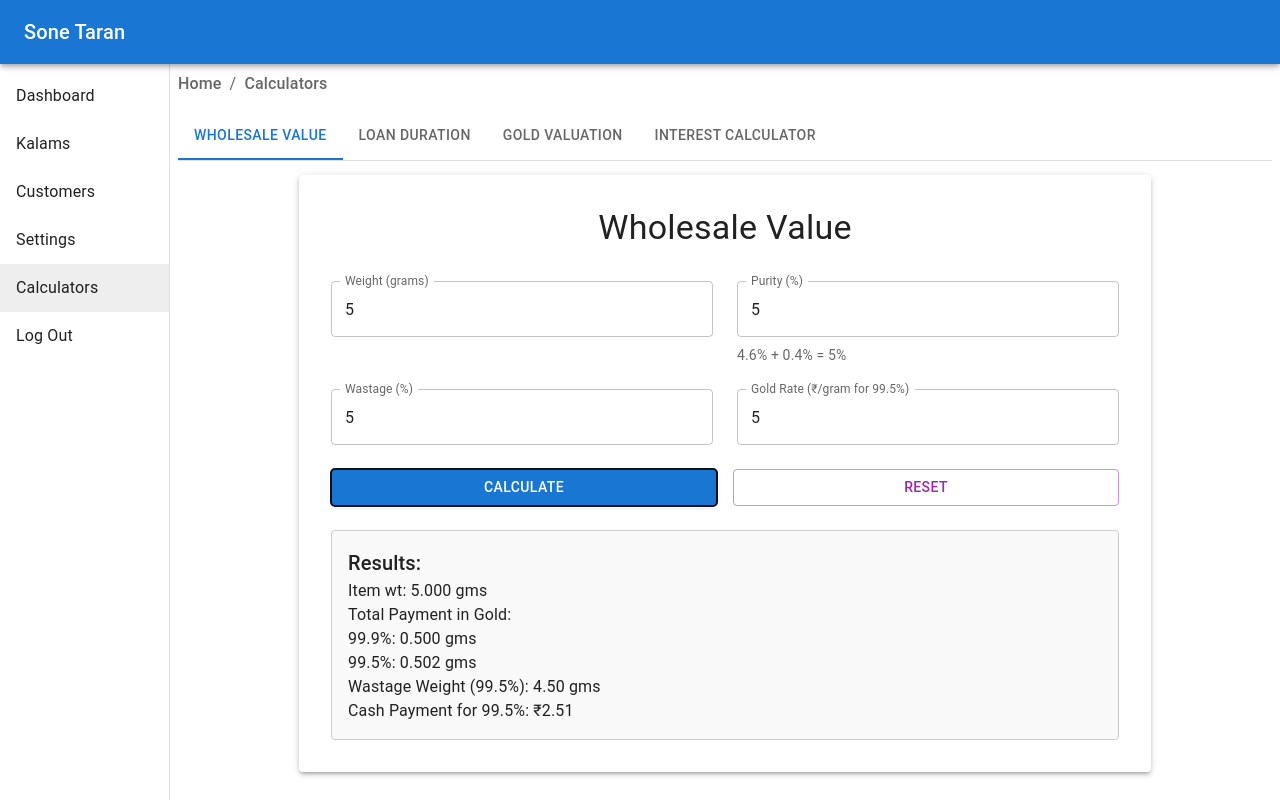
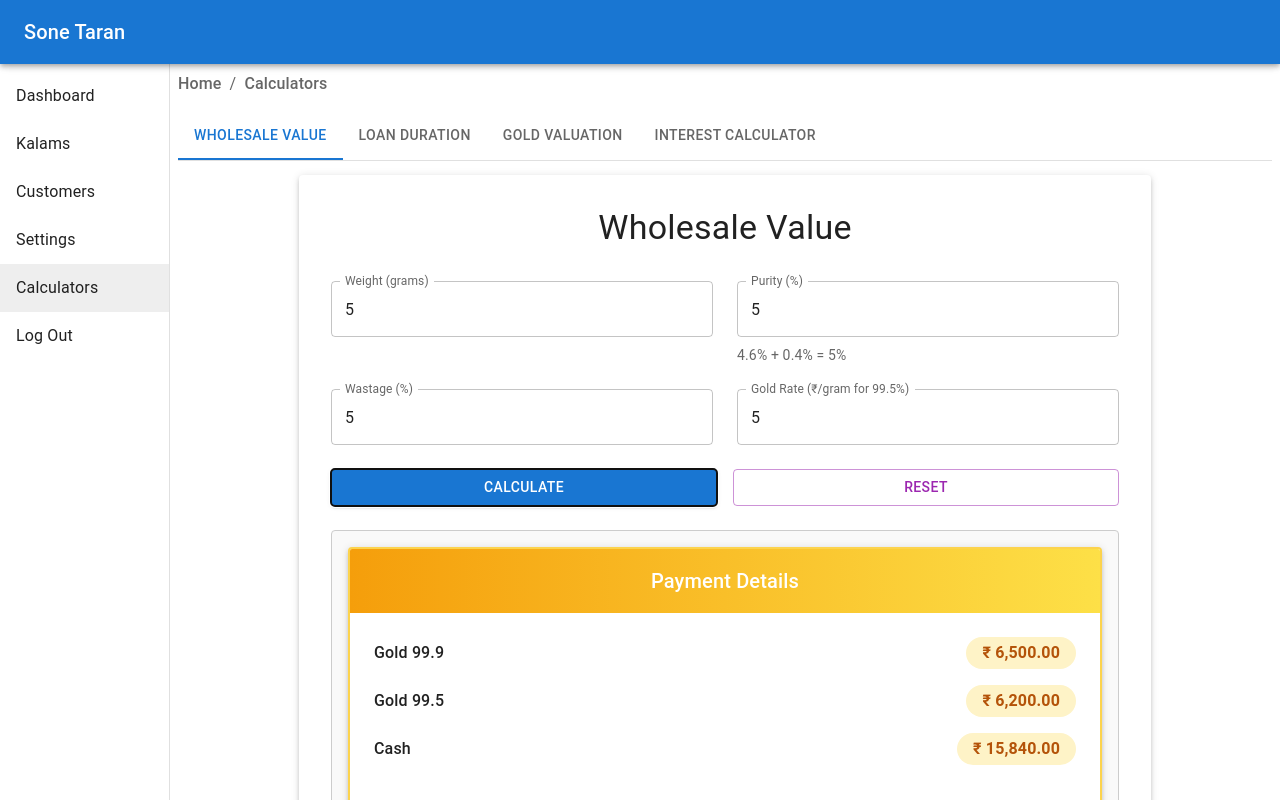
Before and after one commit to maheshgarade/sone-taran, a React (Vite) app: page /calculators in a window 1280 px wide. Both pictures are taken after typing "5", "5", "5", "5" into the empty fields and a click on the button "CALCULATE". Shown: the top 800 px of the page. Built offline with nearby package versions, Linux system fonts and the light colour scheme.

Commit message:
Moved to a new folder

```diff
--- a/src/features/calculators/gold-valuation/GoldValuation.tsx
+++ b/src/features/calculators/gold-valuation/GoldValuation.tsx
@@ -10,7 +10,7 @@ import {
   Container,
 } from '@mui/material';
 import { calculateMaxLoanTenure2 } from '../../../utils/MaxLoanTenureUtil';
-import PercentageSlider from '../../../shared/percentage-slider/PercentageSlider';
+import PercentageSlider from '../../../shared/components/percentage-slider/PercentageSlider';
 
 const GoldValuation = () => {
   // const [selectedPercentage, setSelectedPercentage] = useState<number>(0);
--- a/src/features/calculators/interest-calculator/InterestCalculator.tsx
+++ b/src/features/calculators/interest-calculator/InterestCalculator.tsx
@@ -17,7 +17,7 @@ import { DatePicker, LocalizationProvider } from '@mui/x-date-pickers';
 import { AdapterDateFns } from '@mui/x-date-pickers/AdapterDateFns';
 import { useState } from 'react';
 import { InterestBreakdown } from '../../../models/InterestBreakdown';
-import CompoundInterestTable from '../../../shared/compound-interest-table/CompoundInterestTable';
+import CompoundInterestTable from '../../../shared/components/compound-interest-table/CompoundInterestTable';
 import {
   calculateRoundedMonthsAndDays,
   calculateMonthsAndDays,
--- a/src/features/calculators/wholesale-value-calculator/WholesaleValueCalculator.tsx
+++ b/src/features/calculators/wholesale-value-calculator/WholesaleValueCalculator.tsx
@@ -9,6 +9,7 @@ import {
   Paper,
   Container,
 } from '@mui/material';
+import PaymentDetailsCard from '../../../shared/components/payment-details-card/PaymentDetailsCard';
 
 interface CalculatedValues {
   itemWeight: number;
@@ -205,6 +206,7 @@ const WholesaleValueCalculator: React.FC = () => {
               backgroundColor: '#f9f9f9',
             }}
           >
+            <PaymentDetailsCard />
             <Typography variant="h6">Results:</Typography>
             <Typography>
               Item wt: {calculatedValues.itemWeight.toFixed(3)} gms
--- /dev/null
+++ b/src/shared/components/payment-details-card/PaymentDetailsCard.tsx
@@ -0,0 +1,86 @@
+import { Card, CardContent, CardHeader, Typography, Box } from '@mui/material';
+
+const PaymentDetailsCard = () => {
+  return (
+    <Card
+      sx={{
+        overflow: 'hidden',
+        boxShadow: 3,
+        border: '2px solid',
+        borderColor: '#FCD34D', // Amber-200 equivalent
+        transition: 'all 0.3s',
+        '&:hover': { boxShadow: 6 },
+      }}
+    >
+      <CardHeader
+        sx={{
+          background: 'linear-gradient(to right, #F59E0B, #FDE047)', // Amber-500 to Yellow-500 equivalent
+          paddingBottom: 2,
+          textAlign: 'center',
+        }}
+        title={
+          <Typography variant="h6" color="white">
+            Payment Details
+          </Typography>
+        }
+      />
+      <CardContent sx={{ padding: 3, backgroundColor: 'white' }}>
+        <Box display="flex" flexDirection="column" gap={2}>
+          {[
+            { label: 'Gold 99.9', amount: '6,500.00' },
+            { label: 'Gold 99.5', amount: '6,200.00' },
+            { label: 'Cash', amount: '15,840.00' },
+          ].map((item, index) => (
+            <Box
+              key={index}
+              display="flex"
+              justifyContent="space-between"
+              alignItems="center"
+            >
+              <Typography fontWeight={500} color="gray.700">
+                {item.label}
+              </Typography>
+              <Box
+                sx={{
+                  backgroundColor: '#FEF3C7', // Amber-100 equivalent
+                  px: 2,
+                  py: 0.5,
+                  borderRadius: '999px',
+                  color: '#B45309', // Amber-800 equivalent
+                  fontWeight: 600,
+                }}
+              >
+                &#8377; {item.amount}
+              </Box>
+            </Box>
+          ))}
+          <Box pt={3} mt={3} borderTop={1} borderColor="gray.200">
+            <Box
+              display="flex"
+              justifyContent="space-between"
+              alignItems="center"
+            >
+              <Typography fontWeight={700} color="gray.800">
+                Total
+              </Typography>
+              <Box
+                sx={{
+                  backgroundColor: '#F59E0B', // Amber-500 equivalent
+                  px: 2,
+                  py: 0.5,
+                  borderRadius: '999px',
+                  color: 'white',
+                  fontWeight: 700,
+                }}
+              >
+                &#8377; 28,540.00
+              </Box>
+            </Box>
+          </Box>
+        </Box>
+      </CardContent>
+    </Card>
+  );
+};
+
+export default PaymentDetailsCard;
```
Also changed, not shown: src/features/kalams/kalam-card/KalamCard.tsx (+4 -6 lines), src/shared/components/compound-interest-table/CompoundInterestTable.tsx (renamed from src/shared/compound-interest-table/CompoundInterestTable.tsx, +9 -10 lines), src/shared/components/expandable-card/ExpandableCard.tsx (renamed from src/shared/expandable-card/ExpandableCard.tsx), src/shared/components/goldRate/GoldRate.tsx (renamed from src/shared/goldRate/GoldRate.tsx), src/shared/components/percentage-slider/PercentageSlider.tsx (renamed from src/shared/percentage-slider/PercentageSlider.tsx), src/shared/components/status-chip/StatusChip.tsx (renamed from src/shared/status-chip/StatusChip.tsx).
